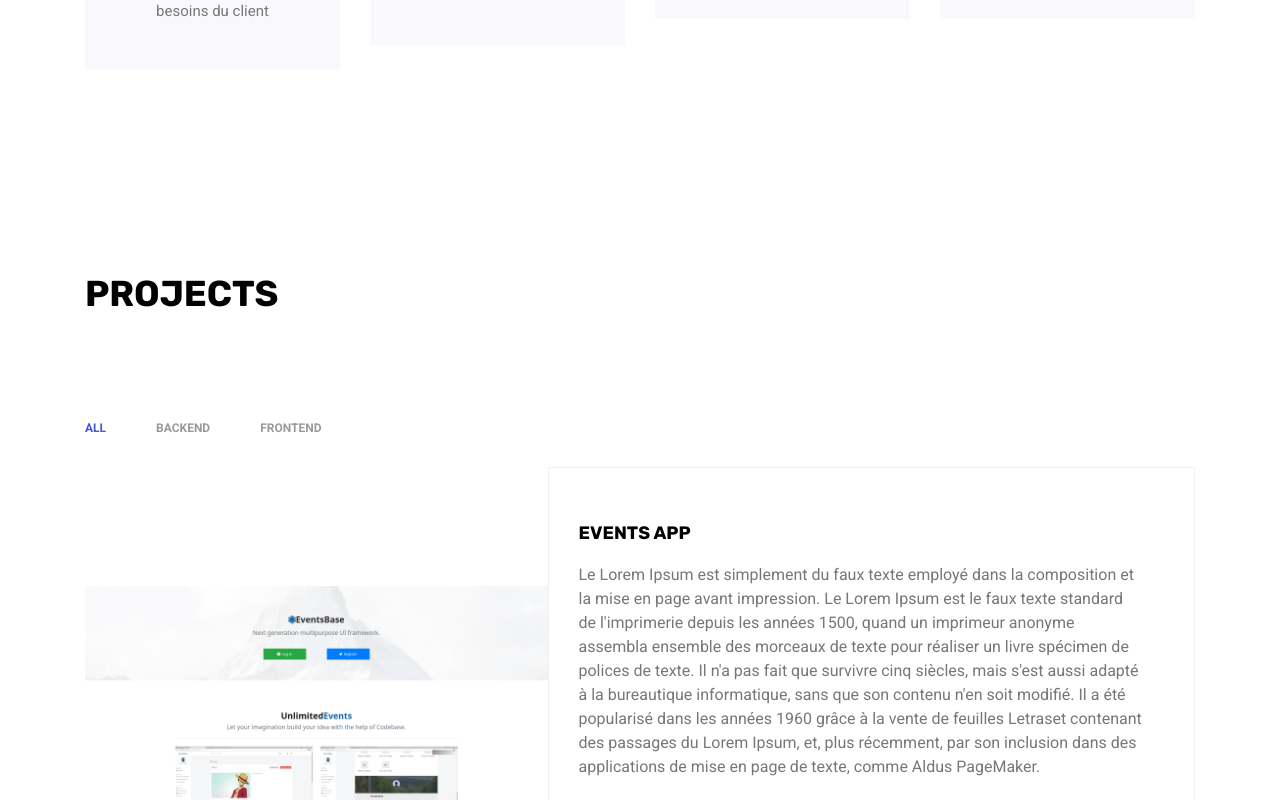
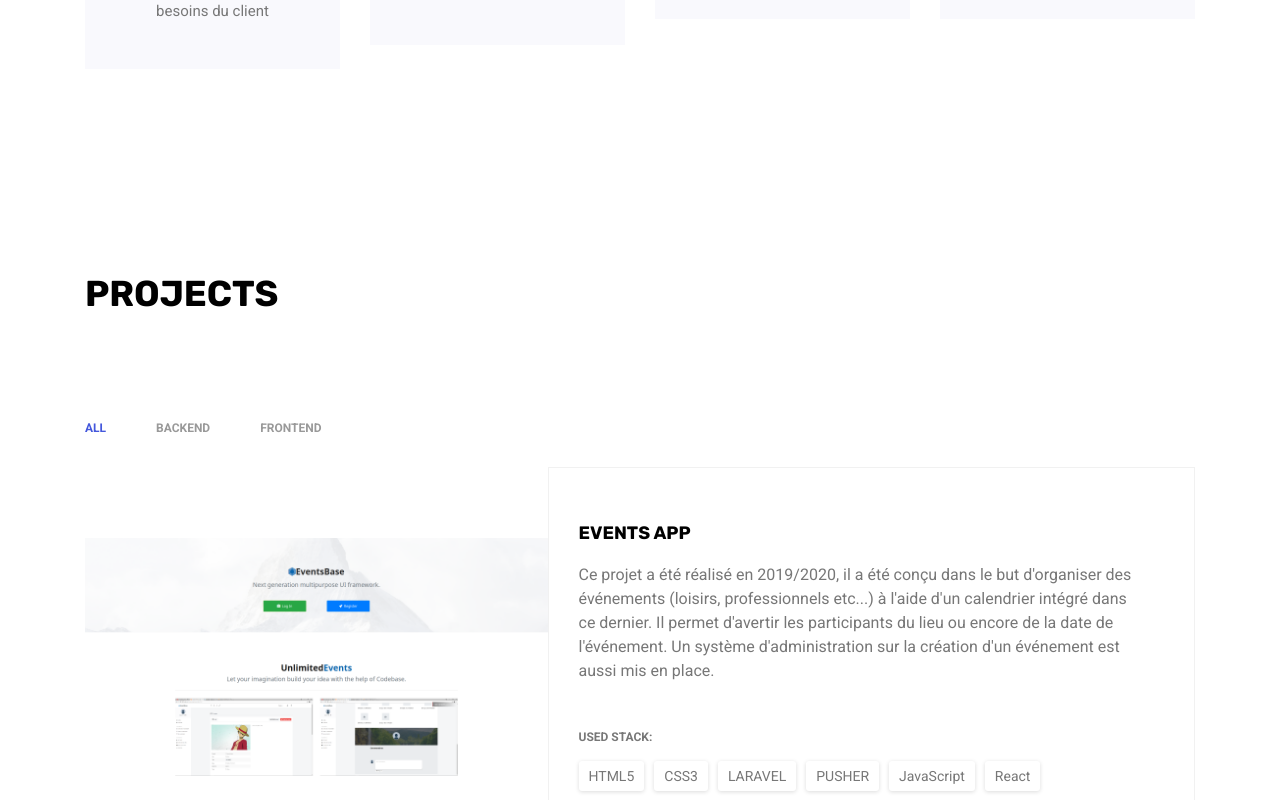
Before and after one commit to ZAomineZ/portfolio, a Next.js app: page / in a window 1280 px wide. Shown: the part 2000-2800 px from the top of the page. Built offline with nearby package versions, Linux system fonts and the light colour scheme.

Commit message:
feat: fix contact api

```diff
--- a/components/layout/Footer.tsx
+++ b/components/layout/Footer.tsx
@@ -39,7 +39,7 @@ export function Footer() {
                   <GitlabIcon />
                 </a>
                 <a
-                  href="components/layout/Footer#"
+                  href="https://www.linkedin.com/in/vincent-capek-482077252/"
                   target="_blank"
                   rel="noreferrer"
                 >
--- a/data/projects.ts
+++ b/data/projects.ts
@@ -3,90 +3,97 @@ export const ProjectsData = [
     id: 1,
     title: "Events app",
     description:
-      "Le Lorem Ipsum est simplement du faux texte employé dans la composition et la mise en page avant impression. Le Lorem Ipsum est le faux texte standard de l'imprimerie depuis les années 1500, quand un imprimeur anonyme assembla ensemble des morceaux de texte pour réaliser un livre spécimen de polices de texte. Il n'a pas fait que survivre cinq siècles, mais s'est aussi adapté à la bureautique informatique, sans que son contenu n'en soit modifié. Il a été popularisé dans les années 1960 grâce à la vente de feuilles Letraset contenant des passages du Lorem Ipsum, et, plus récemment, par son inclusion dans des applications de mise en page de texte, comme Aldus PageMaker.",
+      "Ce projet a été réalisé en 2019/2020, il a été conçu dans le but d'organiser des événements (loisirs, professionnels etc...) à l'aide d'un calendrier intégré dans ce dernier. Il permet d'avertir les participants du lieu ou encore de la date de l'événement. Un système d'administration sur la création d'un événement est aussi mis en place.",
     stacks: ["HTML5", "CSS3", "LARAVEL", "PUSHER", "JavaScript", "React"],
     type: "backend",
-    image: "/img/projects/EventApp.png"
+    image: "/img/projects/EventApp.png",
   },
   {
     id: 2,
     title: "Machinools App",
     description:
-      "Le Lorem Ipsum est simplement du faux texte employé dans la composition et la mise en page avant impression. Le Lorem Ipsum est le faux texte standard de l'imprimerie depuis les années 1500, quand un imprimeur anonyme assembla ensemble des morceaux de texte pour réaliser un livre spécimen de polices de texte. Il n'a pas fait que survivre cinq siècles, mais s'est aussi adapté à la bureautique informatique, sans que son contenu n'en soit modifié. Il a été popularisé dans les années 1960 grâce à la vente de feuilles Letraset contenant des passages du Lorem Ipsum, et, plus récemment, par son inclusion dans des applications de mise en page de texte, comme Aldus PageMaker.",
+      "Machinools est un outil SEO qui centralise plusieurs petits outils, ce dernier permet aux débutants d'avoir une petite idée du référencement sur leur site web.",
     stacks: ["HTML5", "CSS3", "PHP", "React", "JavaScript"],
     type: "backend",
-    image: "/img/projects/Machinools.png"
+    image: "/img/projects/Machinools.png",
   },
   {
     id: 3,
     title: "CMSRails App",
     description:
-      "Le Lorem Ipsum est simplement du faux texte employé dans la composition et la mise en page avant impression. Le Lorem Ipsum est le faux texte standard de l'imprimerie depuis les années 1500, quand un imprimeur anonyme assembla ensemble des morceaux de texte pour réaliser un livre spécimen de polices de texte. Il n'a pas fait que survivre cinq siècles, mais s'est aussi adapté à la bureautique informatique, sans que son contenu n'en soit modifié. Il a été popularisé dans les années 1960 grâce à la vente de feuilles Letraset contenant des passages du Lorem Ipsum, et, plus récemment, par son inclusion dans des applications de mise en page de texte, comme Aldus PageMaker.",
-    stacks: ["HTML5", "CSS3", "SVELTE", "Ruby", "Rails", 'Javascript'],
+      "CMSRails comme son nom l'indique, c'est un CMS fait avec Ruby On Rails dans le but de permettre à l'administrateur de créer ses articles avec des catégories relationnelles.",
+    stacks: ["HTML5", "CSS3", "SVELTE", "Ruby", "Rails", "Javascript"],
     type: "frontend",
-    image: "/img/projects/CMSApp.png"
+    image: "/img/projects/CMSApp.png",
   },
   {
     id: 4,
     title: "Pics Anime Random App",
     description:
-      "Le Lorem Ipsum est simplement du faux texte employé dans la composition et la mise en page avant impression. Le Lorem Ipsum est le faux texte standard de l'imprimerie depuis les années 1500, quand un imprimeur anonyme assembla ensemble des morceaux de texte pour réaliser un livre spécimen de polices de texte. Il n'a pas fait que survivre cinq siècles, mais s'est aussi adapté à la bureautique informatique, sans que son contenu n'en soit modifié. Il a été popularisé dans les années 1960 grâce à la vente de feuilles Letraset contenant des passages du Lorem Ipsum, et, plus récemment, par son inclusion dans des applications de mise en page de texte, comme Aldus PageMaker.",
+      "Ce projet a été réalisé en été 2022, il permet de récupérer des gifs randoms sur certains mangas en fonction de leur catégorie associée.",
     stacks: ["HTML5", "CSS3", "VUEJS", "JavaScript"],
     type: "frontend",
-    image: "/img/projects/PicsRandomApp.png"
+    image: "/img/projects/PicsRandomApp.png",
   },
   {
     id: 5,
     title: "Poe And Tik",
     description:
-      "Le Lorem Ipsum est simplement du faux texte employé dans la composition et la mise en page avant impression. Le Lorem Ipsum est le faux texte standard de l'imprimerie depuis les années 1500, quand un imprimeur anonyme assembla ensemble des morceaux de texte pour réaliser un livre spécimen de polices de texte. Il n'a pas fait que survivre cinq siècles, mais s'est aussi adapté à la bureautique informatique, sans que son contenu n'en soit modifié. Il a été popularisé dans les années 1960 grâce à la vente de feuilles Letraset contenant des passages du Lorem Ipsum, et, plus récemment, par son inclusion dans des applications de mise en page de texte, comme Aldus PageMaker.",
+      "POE&TIK est site e-commerce de vente de vêtements vegan qui prone la protection des animaux, ce dernier est codé en laravel coté backend et javascript vanilla coté front-end du site, ce qui permet d'avoir une app solide et robuste.",
     stacks: ["HTML5", "CSS3", "LARAVEL", "JavaScript", "Stripe"],
     type: "backend",
-    image: "/img/projects/PoeAndTikApp.png"
+    image: "/img/projects/PoeAndTikApp.png",
   },
   {
     id: 6,
     title: "MyDramaList Like",
     description:
-        "Le Lorem Ipsum est simplement du faux texte employé dans la composition et la mise en page avant impression. Le Lorem Ipsum est le faux texte standard de l'imprimerie depuis les années 1500, quand un imprimeur anonyme assembla ensemble des morceaux de texte pour réaliser un livre spécimen de polices de texte. Il n'a pas fait que survivre cinq siècles, mais s'est aussi adapté à la bureautique informatique, sans que son contenu n'en soit modifié. Il a été popularisé dans les années 1960 grâce à la vente de feuilles Letraset contenant des passages du Lorem Ipsum, et, plus récemment, par son inclusion dans des applications de mise en page de texte, comme Aldus PageMaker.",
+      "MyDramaList Like est un projet codé en été 2022, dans le but de retrouver de nombreux dramas Coréen, Japonais ou encore Chinois.",
     stacks: ["HTML5", "CSS3", "LARAVEL", "JavaScript"],
     type: "backend",
-    image: "/img/projects/MyDramaListLike.png"
+    image: "/img/projects/MyDramaListLike.png",
   },
   {
     id: 7,
     title: "Quiz App",
     description:
-        "Le Lorem Ipsum est simplement du faux texte employé dans la composition et la mise en page avant impression. Le Lorem Ipsum est le faux texte standard de l'imprimerie depuis les années 1500, quand un imprimeur anonyme assembla ensemble des morceaux de texte pour réaliser un livre spécimen de polices de texte. Il n'a pas fait que survivre cinq siècles, mais s'est aussi adapté à la bureautique informatique, sans que son contenu n'en soit modifié. Il a été popularisé dans les années 1960 grâce à la vente de feuilles Letraset contenant des passages du Lorem Ipsum, et, plus récemment, par son inclusion dans des applications de mise en page de texte, comme Aldus PageMaker.",
+      "Ce projet a été conçu en novembre 2022, ce dernier permet de gérer différents quiz sur n'importe quelle thématique (manga, football, politique etc...).",
     stacks: ["HTML5", "CSS3", "AdonisJS", "Node", "JavaScript", "Vue3"],
     type: "backend",
-    image: "/img/projects/QuizApp.png"
+    image: "/img/projects/QuizApp.png",
   },
   {
     id: 8,
     title: "Pokemon Search App",
     description:
-        "Le Lorem Ipsum est simplement du faux texte employé dans la composition et la mise en page avant impression. Le Lorem Ipsum est le faux texte standard de l'imprimerie depuis les années 1500, quand un imprimeur anonyme assembla ensemble des morceaux de texte pour réaliser un livre spécimen de polices de texte. Il n'a pas fait que survivre cinq siècles, mais s'est aussi adapté à la bureautique informatique, sans que son contenu n'en soit modifié. Il a été popularisé dans les années 1960 grâce à la vente de feuilles Letraset contenant des passages du Lorem Ipsum, et, plus récemment, par son inclusion dans des applications de mise en page de texte, comme Aldus PageMaker.",
+      "Cette application permet de rechercher des pokémons dans le pokédex national avec pokeAPI.",
     stacks: ["HTML5", "CSS3", "NextJS", "React", "JavaScript", "Typescript"],
     type: "frontend",
-    image: "/img/projects/PokemonApp.png"
+    image: "/img/projects/PokemonApp.png",
   },
   {
     id: 9,
     title: "Crawler Monitor App",
     description:
-        "Le Lorem Ipsum est simplement du faux texte employé dans la composition et la mise en page avant impression. Le Lorem Ipsum est le faux texte standard de l'imprimerie depuis les années 1500, quand un imprimeur anonyme assembla ensemble des morceaux de texte pour réaliser un livre spécimen de polices de texte. Il n'a pas fait que survivre cinq siècles, mais s'est aussi adapté à la bureautique informatique, sans que son contenu n'en soit modifié. Il a été popularisé dans les années 1960 grâce à la vente de feuilles Letraset contenant des passages du Lorem Ipsum, et, plus récemment, par son inclusion dans des applications de mise en page de texte, comme Aldus PageMaker.",
-    stacks: ["HTML5", "CSS3", "React", "PHP", "JavaScript", "Symfony", "Python"],
+      "CrawlerMonitor est un tool SEO ou plus précisément un crawler qui permet d'analyser certains facteurs SEO d'un site WEB.",
+    stacks: [
+      "HTML5",
+      "CSS3",
+      "React",
+      "PHP",
+      "JavaScript",
+      "Symfony",
+      "Python",
+    ],
     type: "backend",
-    image: "/img/projects/CrawlerApp.png"
+    image: "/img/projects/CrawlerApp.png",
   },
   {
     id: 10,
     title: "Portfolio",
-    description:
-        "Le Lorem Ipsum est simplement du faux texte employé dans la composition et la mise en page avant impression. Le Lorem Ipsum est le faux texte standard de l'imprimerie depuis les années 1500, quand un imprimeur anonyme assembla ensemble des morceaux de texte pour réaliser un livre spécimen de polices de texte. Il n'a pas fait que survivre cinq siècles, mais s'est aussi adapté à la bureautique informatique, sans que son contenu n'en soit modifié. Il a été popularisé dans les années 1960 grâce à la vente de feuilles Letraset contenant des passages du Lorem Ipsum, et, plus récemment, par son inclusion dans des applications de mise en page de texte, comme Aldus PageMaker.",
+    description: "Mon portfolio qui représente tout mes projets réalisés.",
     stacks: ["HTML5", "CSS3", "React", "NextJS"],
     type: "frontend",
-    image: "/img/projects/PortfolioApp.png"
-  }
+    image: "/img/projects/PortfolioApp.png",
+  },
 ]
--- a/pages/api/contact.ts
+++ b/pages/api/contact.ts
@@ -28,9 +28,7 @@ export default function (req: NextApiRequest, res: any) {
 
   transporter.sendMail(mailData, function (err, info) {
     if (err) {
-      console.log(err)
-    } else {
-      console.log(info)
+      return res.status(200).json({ success: false, message: err })
     }
   })
 
--- a/styles/Header.module.scss
+++ b/styles/Header.module.scss
@@ -234,7 +234,6 @@
 
   .header .navbar_collapse {
     max-height: 340px;
-    overflow-y: scroll;
   }
 
   .header .nav {
```
Also changed, not shown: components/layout/Header.tsx (+5 -4 lines), styles/Home.module.scss (+12 -10 lines).
